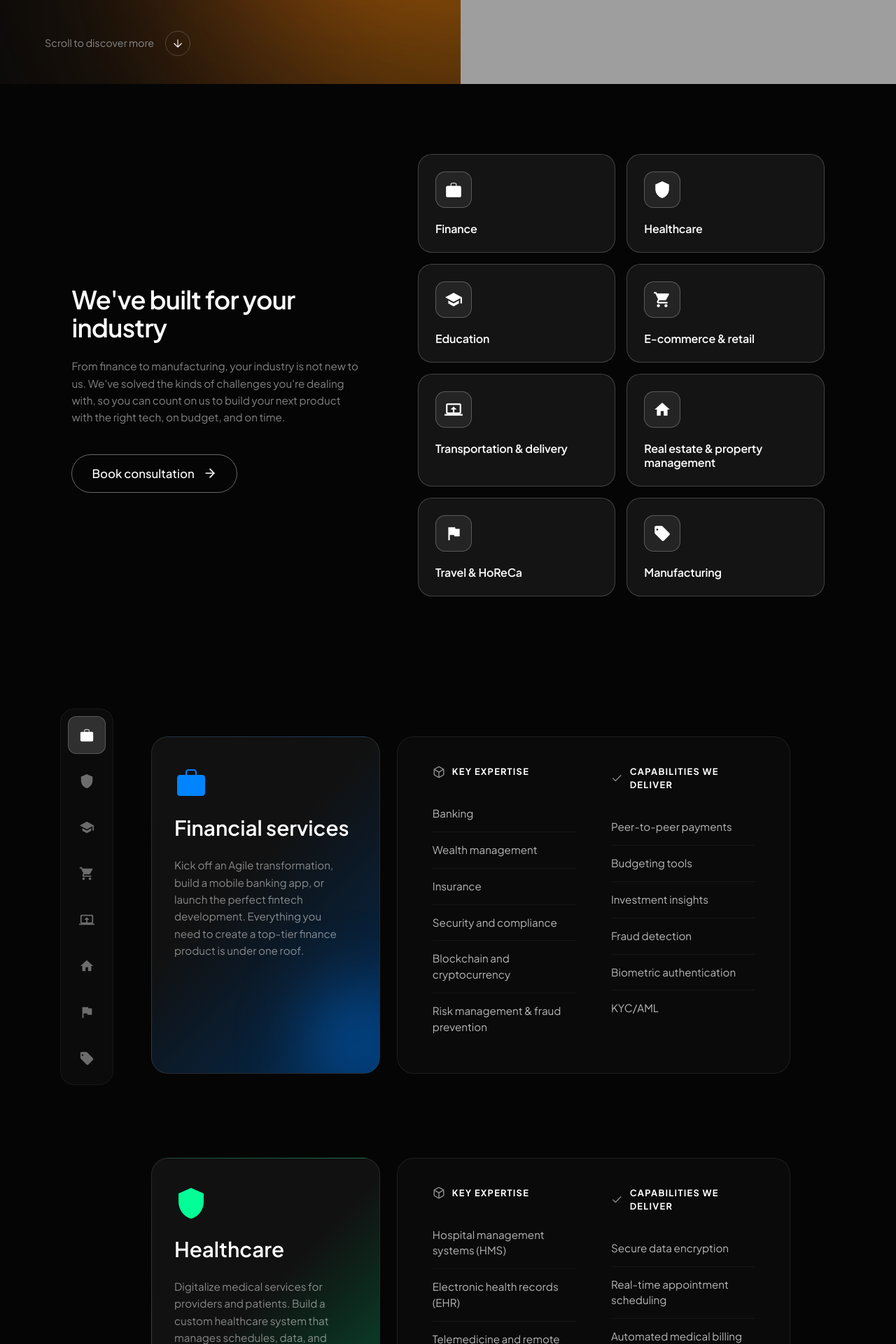
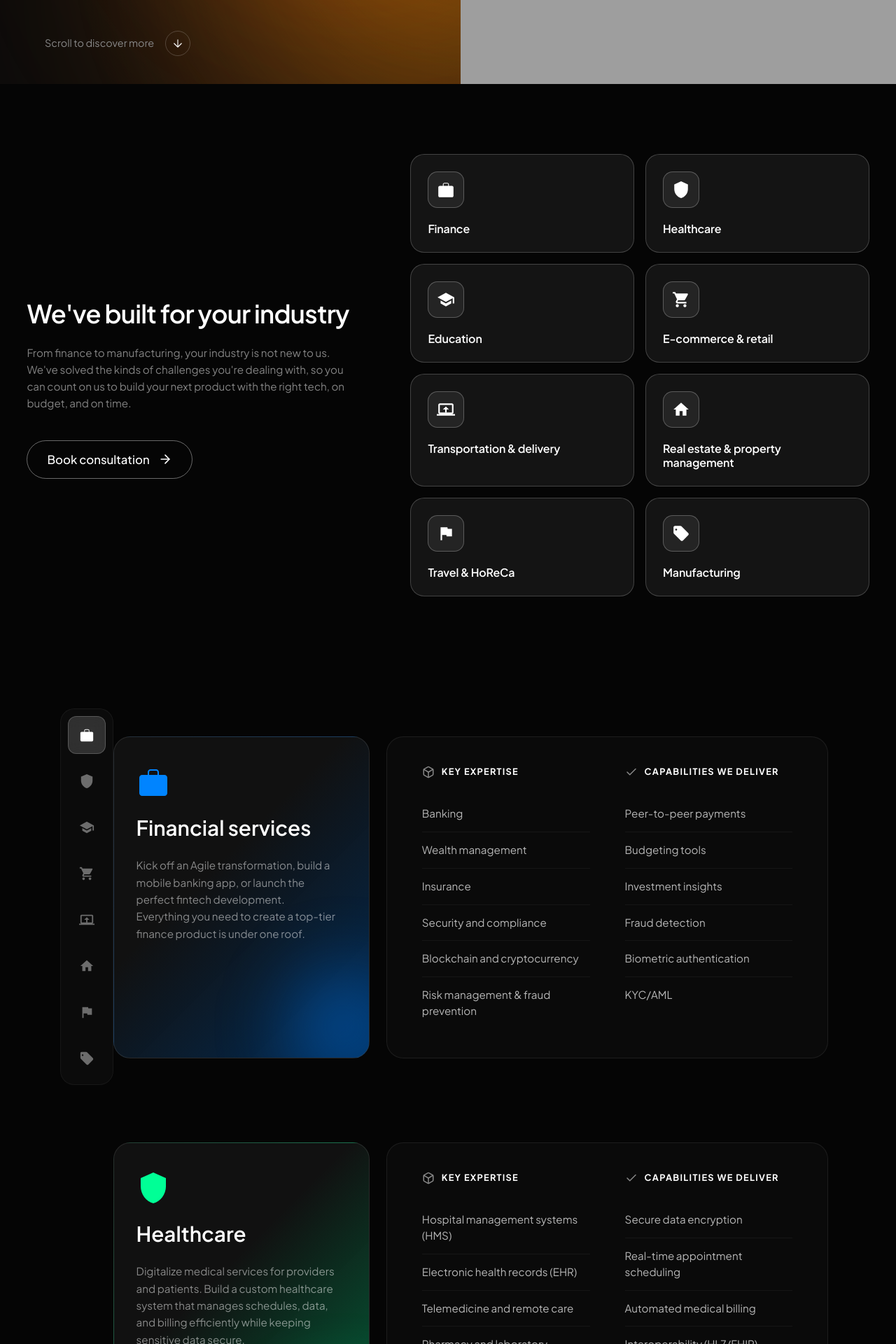
Before and after one commit to nayansuthar-1/siteonlab-diff-homepage, a Next.js app: page /industries in a window 1280 px wide. Shown: the part 680-2600 px from the top of the page at 70% size. Built offline with nearby package versions, Linux system fonts and the light colour scheme; grey boxes are pictures that could not be loaded.

Commit message:
cards in mobile worl started

```diff
--- a/src/app/industries/Industries.module.css
+++ b/src/app/industries/Industries.module.css
@@ -106,13 +106,13 @@
   justify-content: space-between;
   align-items: center;
   width: 100%;
-  max-width: 1400px;
+  max-width: 1600px; /* Increased to allow wider cards/content */
   margin: 0 auto;
 }
 
 .leftContent {
   flex: 1;
-  max-width: 800px;
+  max-width: 900px; /* Increased to match wider layout */
   padding-left: 5%;
   padding-right: 2rem;
   position: relative;
@@ -345,7 +345,7 @@
 
 /* Industry Grid Section */
 .gridSection {
-  padding: 120px 8%;
+  padding: 120px 3%; /* Reduced side padding to increase width */
   background-color: #050505;
   display: flex;
   gap: 80px;
@@ -581,7 +581,7 @@
 
 /* Detailed Feature Section */
 .detailsSection {
-  padding: 60px 8%;
+  padding: 60px 3%; /* Reduced side padding to increase card widths */
   background-color: #050505;
   display: flex;
   gap: 24px;
@@ -696,11 +696,11 @@
 @media (max-width: 1200px) {
   .detailsSection {
     flex-direction: column;
-    padding: 60px 5%;
+    padding: 60px 1% !important; /* Reduced to almost 0 to maximize card width */
   }
 
   .detailsContainer {
-    padding: 40px;
+    padding: 32px; /* Reduced from 40px by 8px */
     gap: 40px;
   }
 }
@@ -712,6 +712,10 @@
 
   .featureTitle {
     font-size: 1.75rem;
+  }
+
+  .featureCard {
+    padding: 32px 24px !important; /* Reduced by 8px from 40px/32px */
   }
 }
 
@@ -951,7 +955,7 @@
   }
 
   .industriesDetailContainer {
-    padding-left: 0 !important;
+    padding: 0 8px !important; /* Added 8px equal side padding */
   }
 
   .sidebarWrapper {
```
